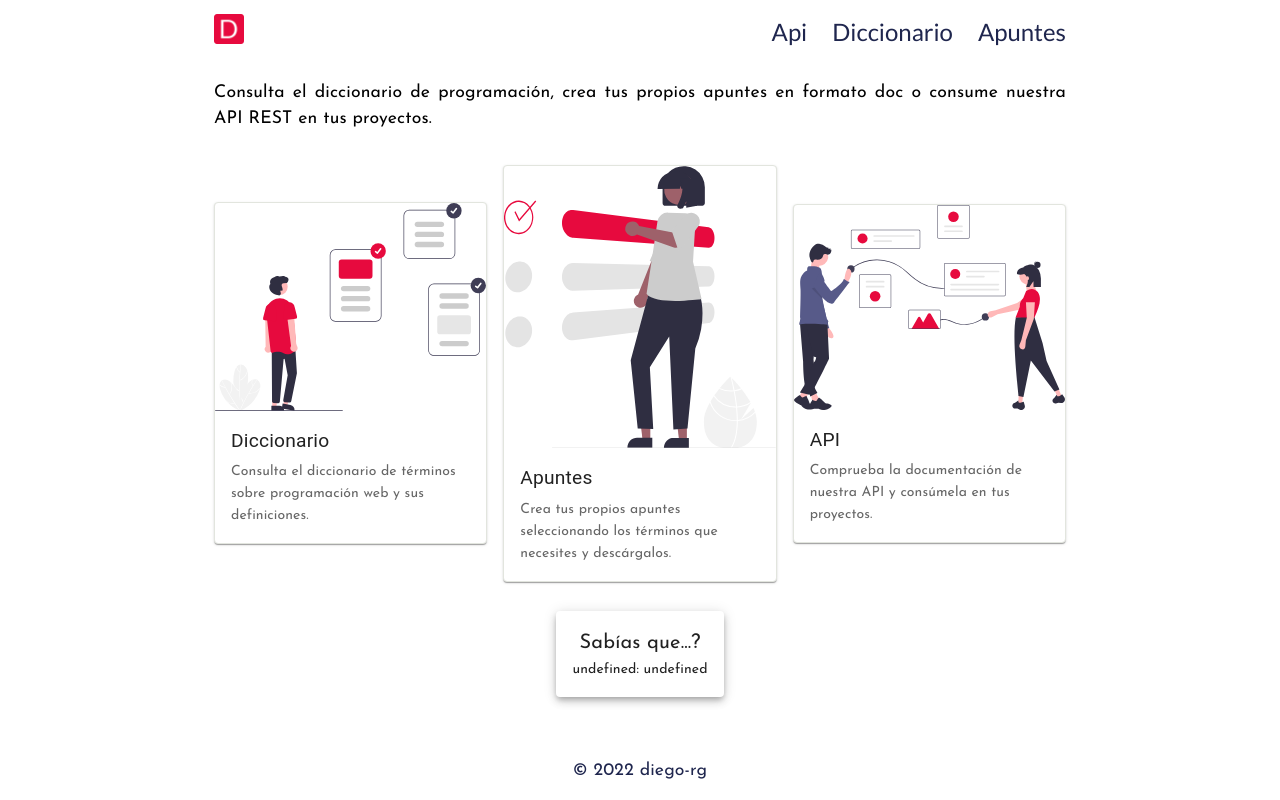
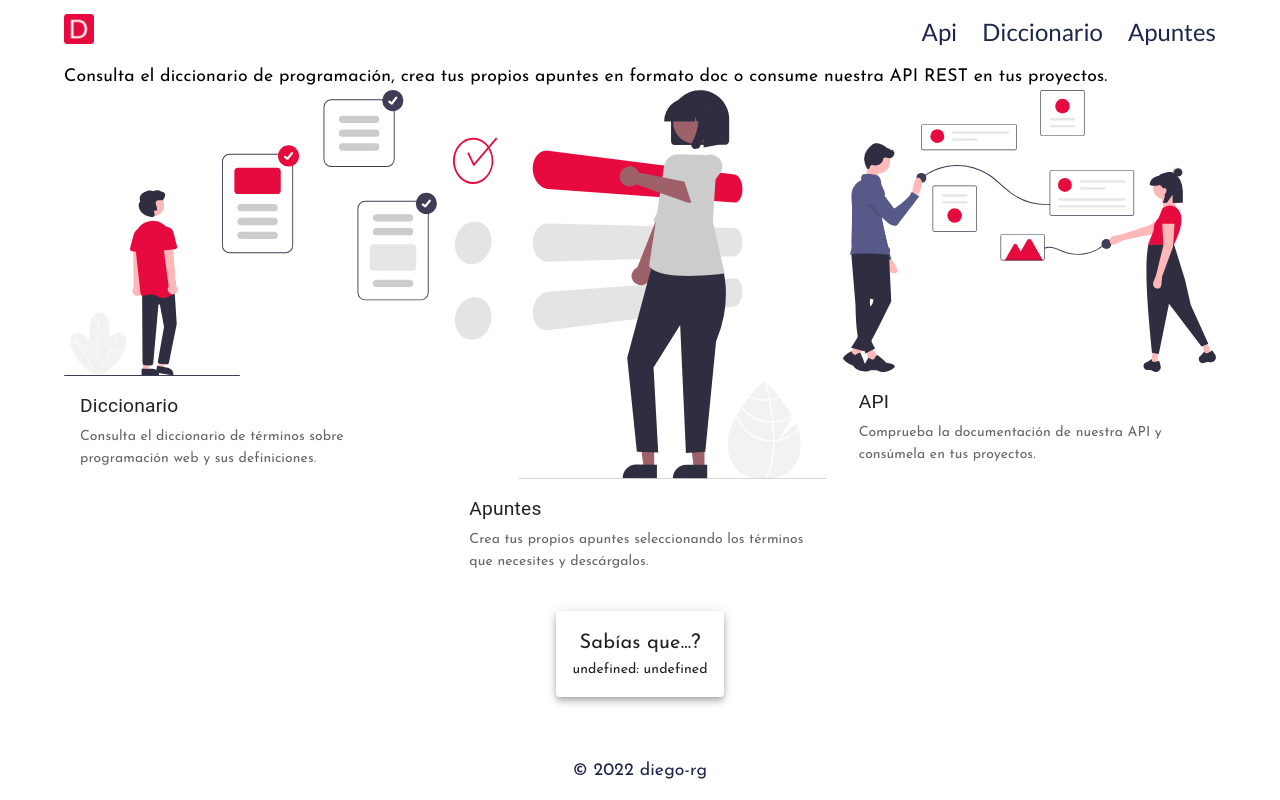
Before and after one commit to diego-rg/react-diccionario-programacion, a React (Create React App) app: page / in a window 1280 px wide. Built offline with nearby package versions, Linux system fonts and the light colour scheme; no server answers.

Commit message:
home grid images fixed

```diff
--- a/src/App.js
+++ b/src/App.js
@@ -76,7 +76,7 @@ const App = () => {
   ) : (
     <ThemeProvider theme={mainTheme}>
       <Container
-        maxWidth="md"
+        maxWidth="lg"
         sx={{ minHeight: "100vh", display: "flex", flexDirection: "column" }}
       >
         <Header />
--- a/src/components/DidYouKnow.js
+++ b/src/components/DidYouKnow.js
@@ -11,13 +11,12 @@ const DidYouKnow = ({ random }) => {
       sx={{
         margin: "auto",
         position: { xs: "static", xl: "absolute" },
-        top: "50px",
-        left: "50px",
+        top: "25px",
+        left: "25px",
         textAlign: "center",
         maxWidth: { xs: "82.23vw", md: 300 },
         maxHeight: { xs: 150, md: 150 },
         padding: 2,
-        marginBottom: 2,
         display: "flex",
         flexDirection: "column",
         alignItems: "center",
--- a/src/components/Header.js
+++ b/src/components/Header.js
@@ -24,7 +24,7 @@ const Header = () => {
         boxShadow: "none",
       }}
     >
-      <Container maxWidth="md" disableGutters>
+      <Container maxWidth="lg" disableGutters>
         <Toolbar disableGutters sx={{ justifyContent: "space-between" }}>
           <Box sx={{ display: { xs: "none", md: "flex" } }}>
           <LinkNav href="/">
--- a/src/components/Home.js
+++ b/src/components/Home.js
@@ -3,24 +3,15 @@ import React from "react";
 import LinkNav from "./LinkNav";
 
 import { Box, Typography, Grid } from "@mui/material";
-import Card from "@mui/material/Card";
-import CardContent from "@mui/material/CardContent";
-import CardMedia from "@mui/material/CardMedia";
-import { CardActionArea } from "@mui/material";
+import { Card, CardContent, CardMedia, CardActionArea } from "@mui/material";
 
 const Home = () => {
   return (
-    <Box
-      component="main"
-      sx={{
-        marginTop: { xs: 2, sm: 2 },
-      }}
-    >
+    <Box component="main">
       <Typography
         variant="body1"
         component="p"
         sx={{
-          paddingBottom: 4,
           textAlign: "justify",
         }}
       >
@@ -28,24 +19,13 @@ const Home = () => {
         formato doc o consume nuestra API REST en tus proyectos.
       </Typography>
 
-      <Grid
-        spacing={2}
-        container
-        direction="row"
-        justifyContent="center"
-        alignItems="center"
-      >
-        <Grid item xs={12} sm={6} md={4} sx={{ marginTop: { xl: 20, lg: 0 } }}>
-          <LinkNav
-            sx={{
-              margin: 0,
-            }}
-            href="/dictionary"
-          >
+      <Grid spacing={2} container>
+        <Grid item xs={12} sm={6} md={4}>
+          <LinkNav href="/dictionary">
             <Card
               sx={{
-                maxWidth: { xs: "none", sm: 300 },
-                border: "1px solid #E2E5DE",
+                // border: "1px solid #E2E5DE",
+                boxShadow: "none",
               }}
             >
               <CardActionArea>
@@ -73,8 +53,8 @@ const Home = () => {
           <LinkNav href="/cheatsheet">
             <Card
               sx={{
-                maxWidth: { xs: "none", sm: 300 },
-                border: "1px solid #E2E5DE",
+                // border: "1px solid #E2E5DE",
+                boxShadow: "none",
               }}
             >
               <CardActionArea>
@@ -102,8 +82,8 @@ const Home = () => {
           <LinkNav href="/api">
             <Card
               sx={{
-                maxWidth: { xs: "none", sm: 300 },
-                border: "1px solid #E2E5DE",
+                // border: "1px solid #E2E5DE",
+                boxShadow: "none",
               }}
             >
               <CardActionArea>
```
